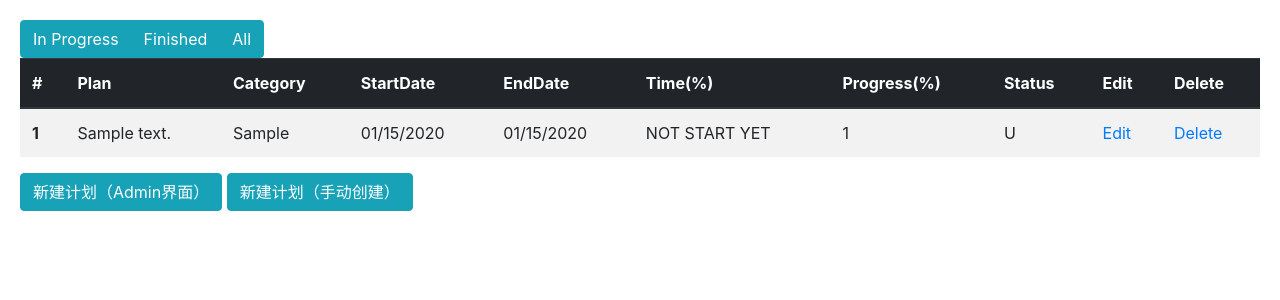
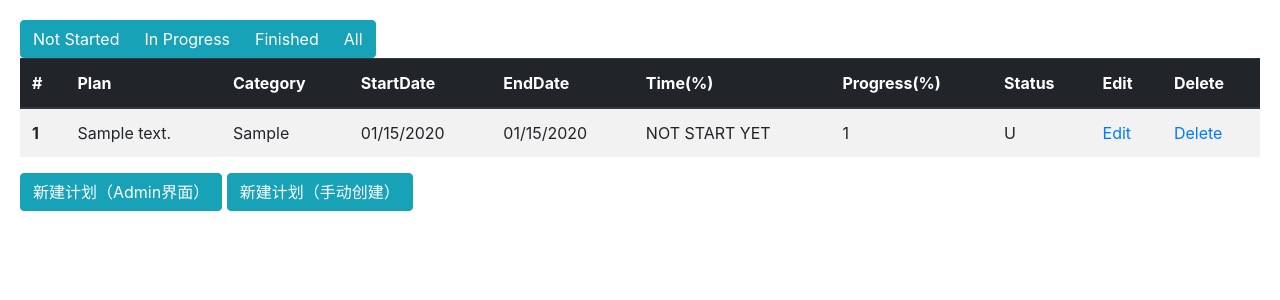
Before and after one commit to tenderghost/FlyPersonalAssistant, a Django app: page /plans/ in a window 1280 px wide. Shown: the part 56-356 px from the top of the page. Run offline with Django 3.2, Linux system fonts and the light colour scheme; a user stored in the database is signed in; tables that the repository leaves empty hold one stand-in row (values such as "Sample post"); some libraries are stand-ins or nearby versions.

Commit message:
Add plan filters

```diff
--- a/mysite/plans/templates/plans/index.html
+++ b/mysite/plans/templates/plans/index.html
@@ -6,9 +6,10 @@
 <div id="plan_container" style="padding: 20px;">
     <div id="plan_filters" class="btn-toolbar" role="toolbar" aria-label="Toolbar with button groups">
         <div class="btn-group mr-2" role="group" aria-label="First group">
-            <button id="btnSearchInProgress" type="button" class="btn btn-info">In Progress</button>
-            <button type="button" class="btn btn-info">Finished</button>
-            <button type="button" class="btn btn-info">All</button>
+            <a href="{% url 'plans:index' %}?type=not_start" class="btn btn-info">Not Started</a>
+            <a href="{% url 'plans:index' %}?type=in_progress" class="btn btn-info">In Progress</a>
+            <a href="{% url 'plans:index' %}?type=finished" class="btn btn-info">Finished</a>
+            <a href="{% url 'plans:index' %}?type=all" class="btn btn-info">All</a>
         </div>
     </div>
     <table class="table table-striped">
--- a/mysite/plans/views.py
+++ b/mysite/plans/views.py
@@ -10,7 +10,23 @@ class IndexView(generic.ListView):
     context_object_name = "latest_plan_list"
 
     def get_queryset(self):
-        return Plan.objects.all()
+        req_params = self.request.GET
+
+        if 'type' in req_params:
+            # get request filters
+            plan_type = self.request.GET['type']
+            if plan_type == 'in_progress':
+                return Plan.objects.filter(status = 'I').order_by("-end_date")
+            elif plan_type == 'not_start':
+                return Plan.objects.filter(status = 'U').order_by("-end_date")
+            elif plan_type == 'finished':
+                return Plan.objects.filter(status = 'F').order_by("-end_date")
+            elif plan_type == 'all':
+                return Plan.objects.all().order_by("-end_date")
+        else:
+            # no request parameter, set default view
+            return Plan.objects.exclude(status='F').order_by("-end_date")
+
 
 
 class CreateView(generic.CreateView):
```
